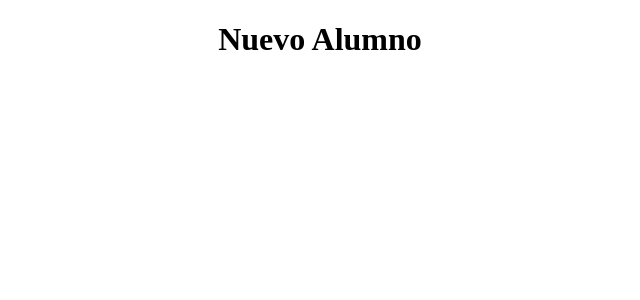
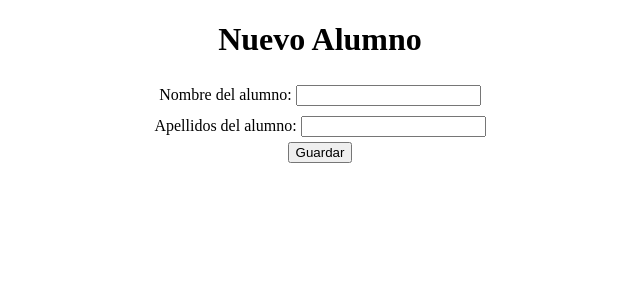
Before and after one commit to avillaq/Sistema-Notas-Simple, a Django app: page /crear_alumno/ in a window 1280 px wide. Shown: the top 300 px of the page, without its empty margins (320-960 px from the left). Run offline with Django 5.2, Linux system fonts and the light colour scheme.

Commit message:
Enviamos el formulario para crear un alumno a traves de la vista hacia la plantilla y en esta creamos una etiqueta formulario

```diff
--- a/sistema/templates/crear_alumno.html
+++ b/sistema/templates/crear_alumno.html
@@ -8,9 +8,22 @@
         h1 {
             text-align: center;
         }
+        form {
+            display: flex;
+            flex-direction: column;
+            align-items: center;
+        }
+        p {
+            margin: 5px 0;
+        }
     </style>
 </head>
 <body>
     <h1>Nuevo Alumno</h1>
+    <form method="post">
+        {% csrf_token %}
+        {{ form.as_p }}
+        <button type="submit">Guardar</button>
+    </form>
 </body>
 </html>
--- a/sistema/views.py
+++ b/sistema/views.py
@@ -1,11 +1,12 @@
 from django.shortcuts import render , redirect
-from .forms import CursoForm
+from .forms import CursoForm, AlumnoForm
 # Create your views here.
 def index(request):
     return render(request, 'index.html')
 
 def crear_alumno(request):
-    return render(request, 'crear_alumno.html')
+    form = AlumnoForm()
+    return render(request, 'crear_alumno.html', {'form': form})
 
 def crear_curso(request):
     if request.method == 'POST':
```
